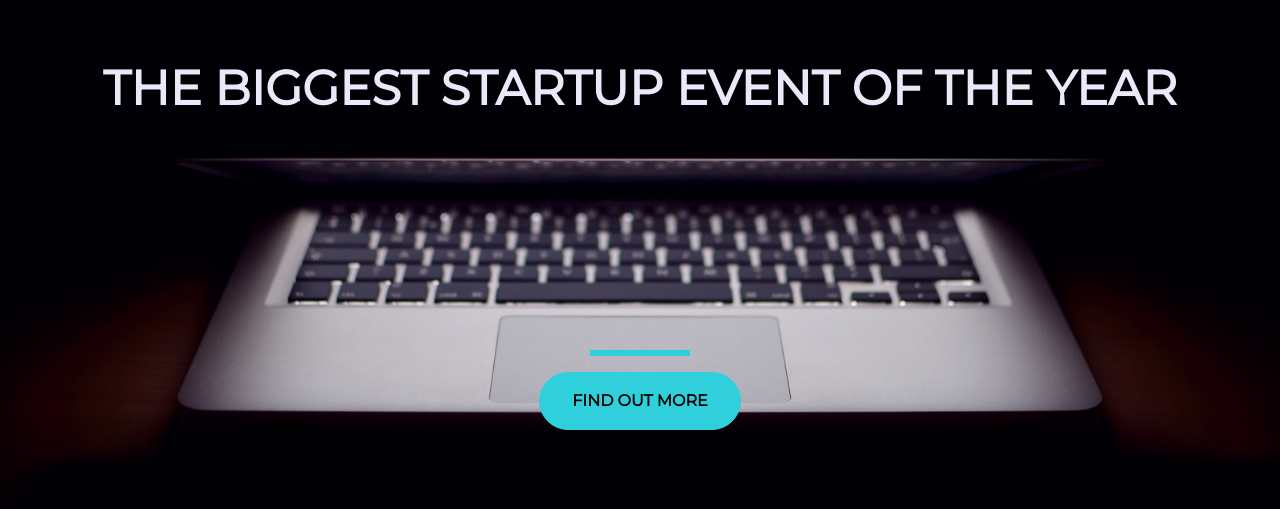
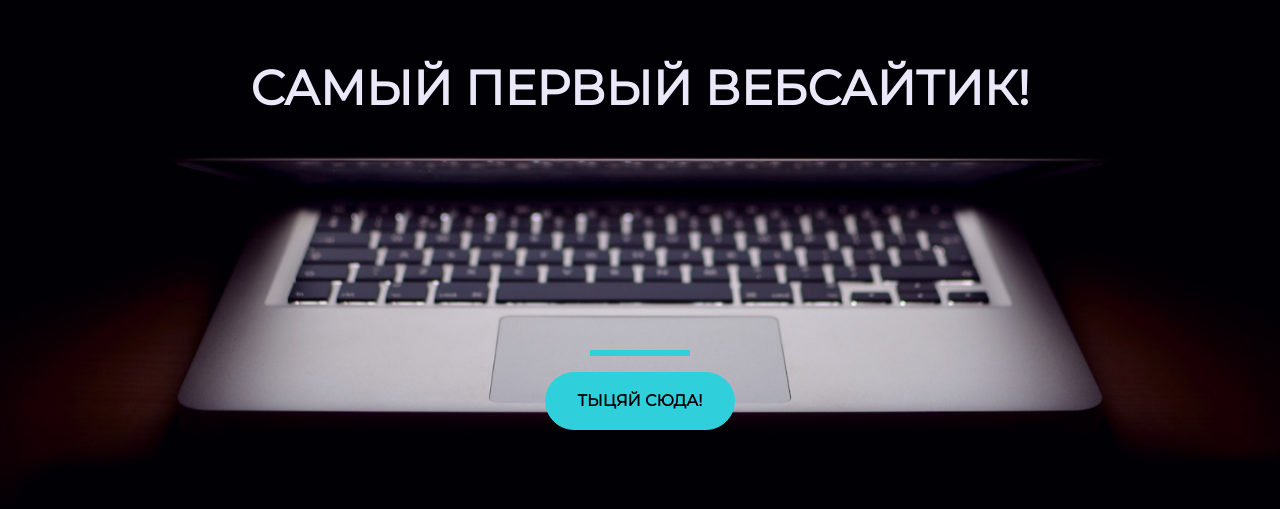
Before and after one commit to YukhtaW/startup-of-web, a plain HTML site: page index.html in a window 1280 px wide. Shown: the part 155-664 px from the top of the page. Drawn offline with nearby package versions, Linux system fonts and the light colour scheme.

Commit message:
Update index.html

```diff
--- a/index.html
+++ b/index.html
@@ -20,13 +20,13 @@
 <div class="containter d-flex align-items-center  justify-content-center h-100">
   <div class = "row">
     <header class ="text-center col-12">
-<h1 class ="text-uppercase"><strong>The biggest startup event of the year</strong></h1>
+<h1 class ="text-uppercase"><strong>Самый первый вебсайтик!</strong></h1>
 </header>
 <div class = "buffer col-12 "></div>
 <section class = "text-center col-12">
 <hr class = "mx-auto">
 <a href="https://mailchi.mp/2cb5a1c2a36c/maksymwebsite">
-  <button class="btn btn-warning btn-xl">Find out more</button>
+  <button class="btn btn-warning btn-xl">Тыцяй сюда!</button>
 </a>
 </section>
   </div>
```
